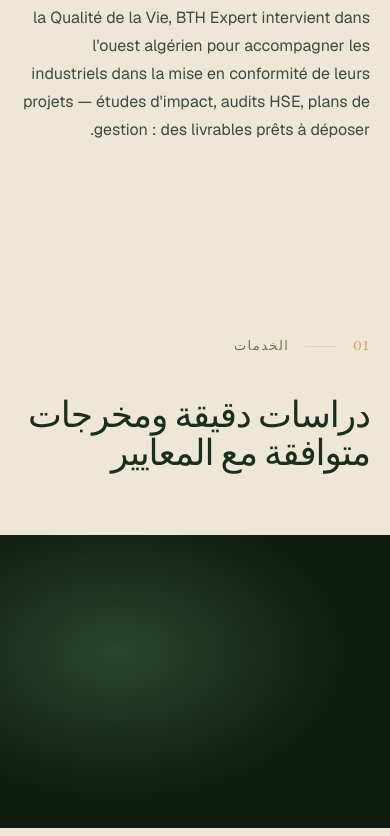
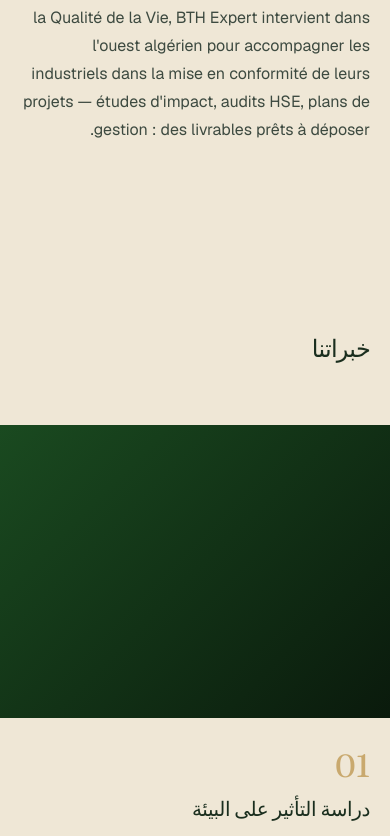
Before and after one commit to Aymen-Gherdaine/bth-expert, a Next.js app: page /ar in a window 390 px wide. Shown: the part 1158-1994 px from the top of the page. Built offline with nearby package versions, Linux system fonts and the light colour scheme.

Commit message:
fix(services): scroll-driven slideshow with image crossfade + snap behavior

```diff
--- a/components/sections/ServicesPin.tsx
+++ b/components/sections/ServicesPin.tsx
@@ -26,131 +26,192 @@ interface ServicesPinProps {
   services: ServiceContent;
 }
 
+// Distinct dark-green gradients — swapped for real photos in Phase 2
+const PLACEHOLDERS = [
+  "linear-gradient(135deg, #1a4a20 0%, #0a1a0c 100%)",
+  "linear-gradient(160deg, #0d2812 0%, #1e3d28 100%)",
+  "linear-gradient(110deg, #152e16 0%, #2a3d22 100%)",
+  "linear-gradient(148deg, #091608 0%, #1a2e1e 100%)",
+];
+
 export function ServicesPin({ lang, services }: ServicesPinProps) {
-  const sectionRef = useRef<HTMLElement>(null);
-  const bodyRef    = useRef<HTMLDivElement>(null);
-  const leftRef    = useRef<HTMLDivElement>(null);
-  const serviceRefs = useRef<(HTMLDivElement | null)[]>([]);
+  const bodyRef      = useRef<HTMLDivElement>(null);
+  const imgRefs      = useRef<(HTMLDivElement | null)[]>([]);
+  const textRefs     = useRef<(HTMLDivElement | null)[]>([]);
+  const activeIdx    = useRef<number>(-1);
 
-  useGSAP(
-    () => {
+  useGSAP(() => {
     if (window.matchMedia("(prefers-reduced-motion: reduce)").matches) return;
-      if (!bodyRef.current || !leftRef.current) return;
+    if (!bodyRef.current) return;
+
+    const N = services.items.length;
+
+    function goTo(idx: number) {
+      const prev = activeIdx.current;
+      if (idx === prev) return;
+      activeIdx.current = idx;
+
+      // Crossfade images
+      imgRefs.current.forEach((el, i) => {
+        if (!el) return;
+        gsap.to(el, {
+          opacity: i === idx ? 1 : 0,
+          duration: i === idx ? 0.7 : 0.35,
+          ease: "power2.inOut",
+          overwrite: true,
+        });
+      });
+
+      // Transition text blocks
+      textRefs.current.forEach((el, i) => {
+        if (!el) return;
+        if (i === idx) {
+          gsap.fromTo(
+            el,
+            { opacity: 0, y: 28 },
+            { opacity: 1, y: 0, duration: 0.55, ease: "expo.out", overwrite: true }
+          );
+        } else {
+          gsap.to(el, {
+            opacity: 0,
+            y: i < idx ? -20 : 20,
+            duration: 0.3,
+            ease: "power2.in",
+            overwrite: true,
+          });
+        }
+      });
+    }
 
     const mm = gsap.matchMedia();
 
     mm.add("(min-width: 1024px)", () => {
-        // Pin left visual column while right services scroll
+      // Init: first service visible, rest hidden
+      imgRefs.current.forEach((el, i) =>
+        el && gsap.set(el, { opacity: i === 0 ? 1 : 0 })
+      );
+      textRefs.current.forEach((el, i) =>
+        el && gsap.set(el, { opacity: i === 0 ? 1 : 0, y: i === 0 ? 0 : 28 })
+      );
+      activeIdx.current = 0;
+
       ScrollTrigger.create({
         trigger: bodyRef.current,
         start: "top top",
-          end: "bottom top",
-          pin: leftRef.current,
-          pinSpacing: false,
+        end: () => `+=${N * window.innerHeight}`,
+        pin: true,
+        pinSpacing: true,
+        snap: {
+          snapTo: 1 / (N - 1),
+          duration: { min: 0.3, max: 0.6 },
+          ease: "power2.inOut",
+        },
+        onUpdate(self) {
+          const idx = Math.min(Math.round(self.progress * (N - 1)), N - 1);
+          goTo(idx);
+        },
       });
 
-        // Stagger reveal per service block
-        serviceRefs.current.forEach((el) => {
-          if (!el) return;
-          const eyebrow = el.querySelector<HTMLElement>(".svc-eyebrow");
-          const title   = el.querySelector<HTMLElement>(".svc-title");
-          const desc    = el.querySelector<HTMLElement>(".svc-desc");
-          const link    = el.querySelector<HTMLElement>(".svc-link");
-
-          const targets = [eyebrow, title, desc, link].filter(
-            (t): t is HTMLElement => t !== null
-          );
-          gsap.set(targets, { opacity: 0, y: 28 });
-
-          ScrollTrigger.create({
-            trigger: el,
-            start: "top top",
-            once: true,
-            onEnter: () => {
-              if (eyebrow) gsap.to(eyebrow, { opacity: 1, y: 0, duration: 0.5,  ease: "expo.out" });
-              if (title)   gsap.to(title,   { opacity: 1, y: 0, duration: 0.75, ease: "expo.out", delay: 0.10 });
-              if (desc)    gsap.to(desc,    { opacity: 1, y: 0, duration: 0.70, ease: "expo.out", delay: 0.20 });
-              if (link)    gsap.to(link,    { opacity: 1, y: 0, duration: 0.5,  ease: "expo.out", delay: 0.32 });
-            },
-          });
-        });
+      return () => {
+        activeIdx.current = -1;
+      };
     });
 
     return () => mm.revert();
-    },
-    { scope: sectionRef }
-  );
+  });
 
   return (
-    <section ref={sectionRef} className="bg-cream-warm">
+    <section className="bg-cream-warm">
 
       {/* ── Section header ──────────────────────────────────────────── */}
       <div className="px-5 sm:px-6 md:px-8 lg:px-10 xl:px-12 2xl:px-16 pt-24 md:pt-32 pb-16 md:pb-20">
-        <div className="flex items-center gap-4 mb-10">
-          <span className="font-display text-[length:var(--text-caption)] text-gold tracking-widest">
-            {services.sectionNumber}
-          </span>
-          <span className="h-px w-8 bg-gold/30 shrink-0" />
-          <span className="text-[length:var(--text-caption)] uppercase tracking-widest text-muted">
-            {services.eyebrow}
-          </span>
-        </div>
         <h2
-          className="font-display font-light text-ink tracking-[-0.03em] leading-[1.05] max-w-2xl"
-          style={{ fontSize: "clamp(2.25rem, 5vw + 0.5rem, 5rem)" }}
+          className="font-display font-light text-ink tracking-[-0.03em] leading-[1.05]"
+          style={{ fontSize: "var(--text-h2)" }}
         >
           {services.heading}
         </h2>
       </div>
 
-      {/* ── Mobile: static placeholder above service list ────────────── */}
+      {/* ── Mobile: static vertical stack ───────────────────────────── */}
+      <div className="lg:hidden divide-y divide-line/20">
+        {services.items.map((item, i) => (
+          <div key={item.abbr} className="pb-16">
+            {/* Per-service placeholder image */}
             <div
-        className="lg:hidden w-full overflow-hidden"
               aria-hidden
-        style={{ aspectRatio: "4/3" }}
-      >
-        <div
-          className="w-full h-full"
+              className="w-full mb-8"
               style={{
-            background:
-              "radial-gradient(ellipse at 30% 40%, var(--color-brand-soft) 0%, var(--color-brand-deep) 60%)",
+                aspectRatio: "4/3",
+                background: PLACEHOLDERS[i % PLACEHOLDERS.length],
               }}
             />
+            <div className="px-5 sm:px-6">
+              <span
+                className="block font-display text-gold mb-4"
+                style={{ fontSize: "clamp(2rem, 6vw, 3.5rem)", lineHeight: 1 }}
+              >
+                {String(i + 1).padStart(2, "0")}
+              </span>
+              <h3
+                className="font-display font-light text-ink tracking-[-0.02em] leading-[1.1] mb-4"
+                style={{ fontSize: "var(--text-h3)" }}
+              >
+                {item.title}
+              </h3>
+              <p
+                className="font-sans text-ink-soft leading-[1.75] mb-6"
+                style={{ fontSize: "var(--text-body)" }}
+              >
+                {item.description}
+              </p>
+              <Link
+                href={`/${lang}/services`}
+                className="inline-flex items-center gap-2 text-ink text-[length:var(--text-small)] tracking-tight hover:text-gold transition-colors duration-[var(--duration-base)] ease-[var(--ease-out-expo)]"
+              >
+                {services.itemCta} <span aria-hidden>→</span>
+              </Link>
+            </div>
+          </div>
+        ))}
       </div>
 
-      {/* ── Pin scroll body ─────────────────────────────────────────── */}
+      {/* ── Desktop: pinned two-column ───────────────────────────────── */}
       <div
         ref={bodyRef}
-        className="lg:grid"
+        className="hidden lg:grid h-screen"
         style={{ gridTemplateColumns: "5fr 7fr" }}
       >
-        {/* Left: pinned visual (desktop only) */}
+        {/* Left: stacked placeholder images — frame stays fixed, content crossfades */}
         <div
-          ref={leftRef}
-          className="hidden lg:flex items-center h-screen self-start px-10 xl:px-12 2xl:px-16"
+          className="relative px-10 xl:px-12 2xl:px-16 flex items-center"
           aria-hidden
         >
           <div
-            className="w-full rounded-sm overflow-hidden"
-            style={{
-              aspectRatio: "3/4",
-              maxHeight: "75vh",
-              background:
-                "radial-gradient(ellipse at 30% 40%, var(--color-brand-soft) 0%, var(--color-brand-deep) 60%)",
-            }}
-          />
-        </div>
-
-        {/* Right: service blocks */}
-        <div className="lg:border-s lg:border-line/30">
+            className="relative w-full rounded-sm overflow-hidden"
+            style={{ aspectRatio: "3/4", maxHeight: "75vh" }}
+          >
             {services.items.map((item, i) => (
               <div
                 key={item.abbr}
-              ref={(el) => { serviceRefs.current[i] = el; }}
-              className="flex flex-col justify-center px-6 sm:px-8 lg:px-12 xl:px-16 py-16 lg:min-h-screen border-b border-line/20 last:border-b-0"
+                ref={(el) => { imgRefs.current[i] = el; }}
+                className="absolute inset-0"
+                style={{ background: PLACEHOLDERS[i % PLACEHOLDERS.length] }}
+              />
+            ))}
+          </div>
+        </div>
+
+        {/* Right: stacked text blocks — one visible at a time */}
+        <div className="relative border-s border-line/30">
+          {services.items.map((item, i) => (
+            <div
+              key={item.abbr}
+              ref={(el) => { textRefs.current[i] = el; }}
+              className="absolute inset-0 flex flex-col justify-center px-12 xl:px-16"
             >
               <span
-                className="svc-eyebrow block font-display text-gold mb-8"
+                className="block font-display text-gold mb-8"
                 style={{
                   fontSize: "clamp(3rem, 5vw, 6rem)",
                   lineHeight: 1,
@@ -160,20 +221,20 @@ export function ServicesPin({ lang, services }: ServicesPinProps) {
                 {String(i + 1).padStart(2, "0")}
               </span>
               <h3
-                className="svc-title font-display font-light text-ink tracking-[-0.02em] leading-[1.1] mb-6"
+                className="font-display font-light text-ink tracking-[-0.02em] leading-[1.1] mb-6"
                 style={{ fontSize: "var(--text-h2)" }}
               >
                 {item.title}
               </h3>
               <p
-                className="svc-desc font-sans text-ink-soft leading-[1.75] max-w-lg mb-8"
+                className="font-sans text-ink-soft leading-[1.75] max-w-lg mb-8"
                 style={{ fontSize: "var(--text-body)" }}
               >
                 {item.description}
               </p>
               <Link
                 href={`/${lang}/services`}
-                className="svc-link inline-flex items-center gap-2 text-ink text-[length:var(--text-small)] tracking-tight hover:text-gold transition-colors duration-[var(--duration-base)] ease-[var(--ease-out-expo)] w-fit"
+                className="inline-flex items-center gap-2 text-ink text-[length:var(--text-small)] tracking-tight hover:text-gold transition-colors duration-[var(--duration-base)] ease-[var(--ease-out-expo)] w-fit"
               >
                 {services.itemCta} <span aria-hidden>→</span>
               </Link>
--- a/dictionaries/ar.json
+++ b/dictionaries/ar.json
@@ -178,7 +178,7 @@
     "services": {
       "sectionNumber": "01",
       "eyebrow": "الخدمات",
-      "heading": "دراسات دقيقة ومخرجات متوافقة مع المعايير",
+      "heading": "خبراتنا",
       "items": [
         {
           "abbr": "EIE",
--- a/dictionaries/en.json
+++ b/dictionaries/en.json
@@ -178,7 +178,7 @@
     "services": {
       "sectionNumber": "01",
       "eyebrow": "Services",
-      "heading": "Rigorous studies, compliant deliverables",
+      "heading": "Our expertise",
       "items": [
         {
           "abbr": "EIA",
--- a/dictionaries/fr.json
+++ b/dictionaries/fr.json
@@ -178,7 +178,7 @@
     "services": {
       "sectionNumber": "01",
       "eyebrow": "Services",
-      "heading": "Des études rigoureuses, des livrables conformes",
+      "heading": "Nos expertises",
       "items": [
         {
           "abbr": "EIE",
```
Lines whose indentation alone changed are shown as unchanged.
